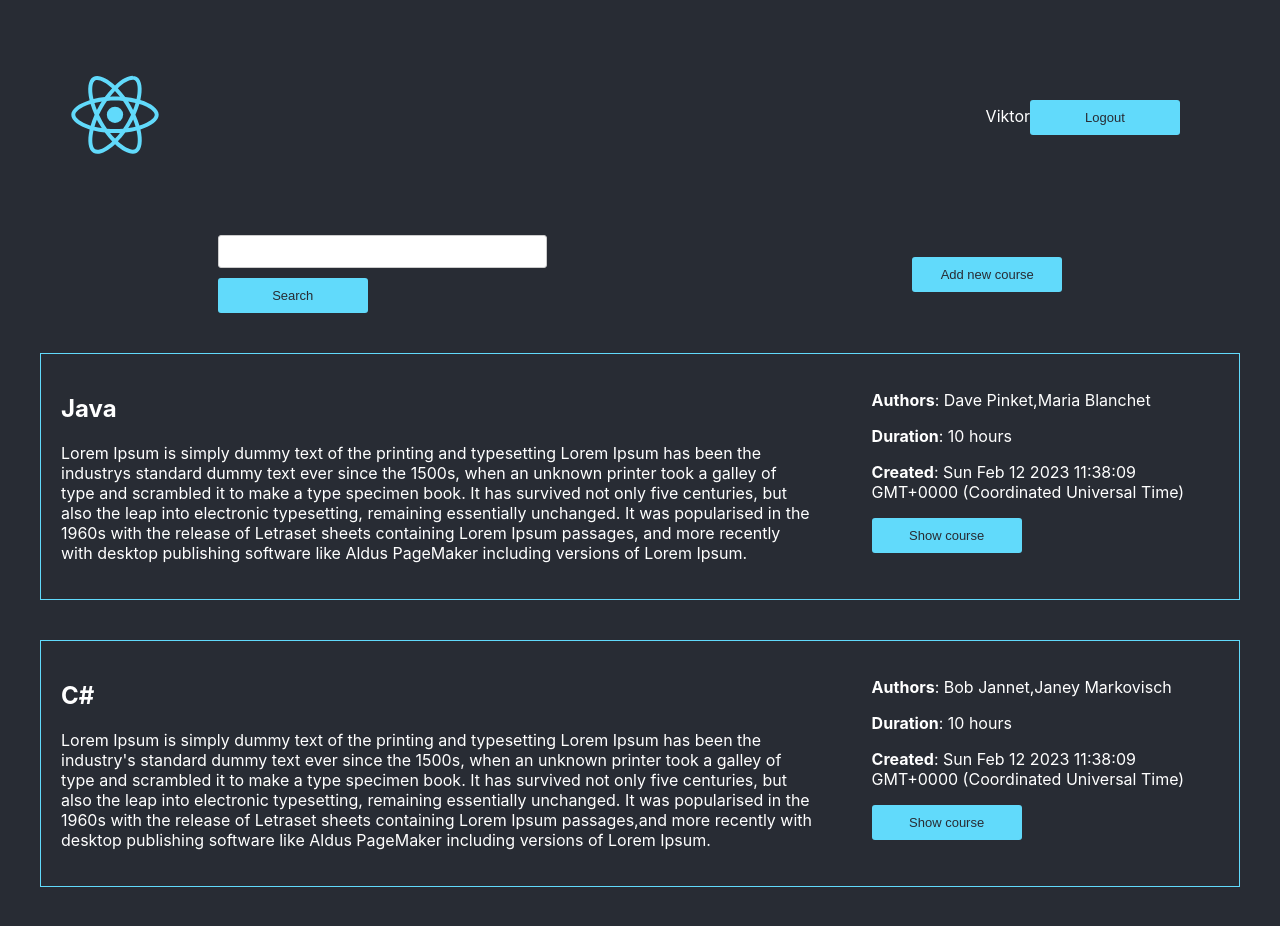
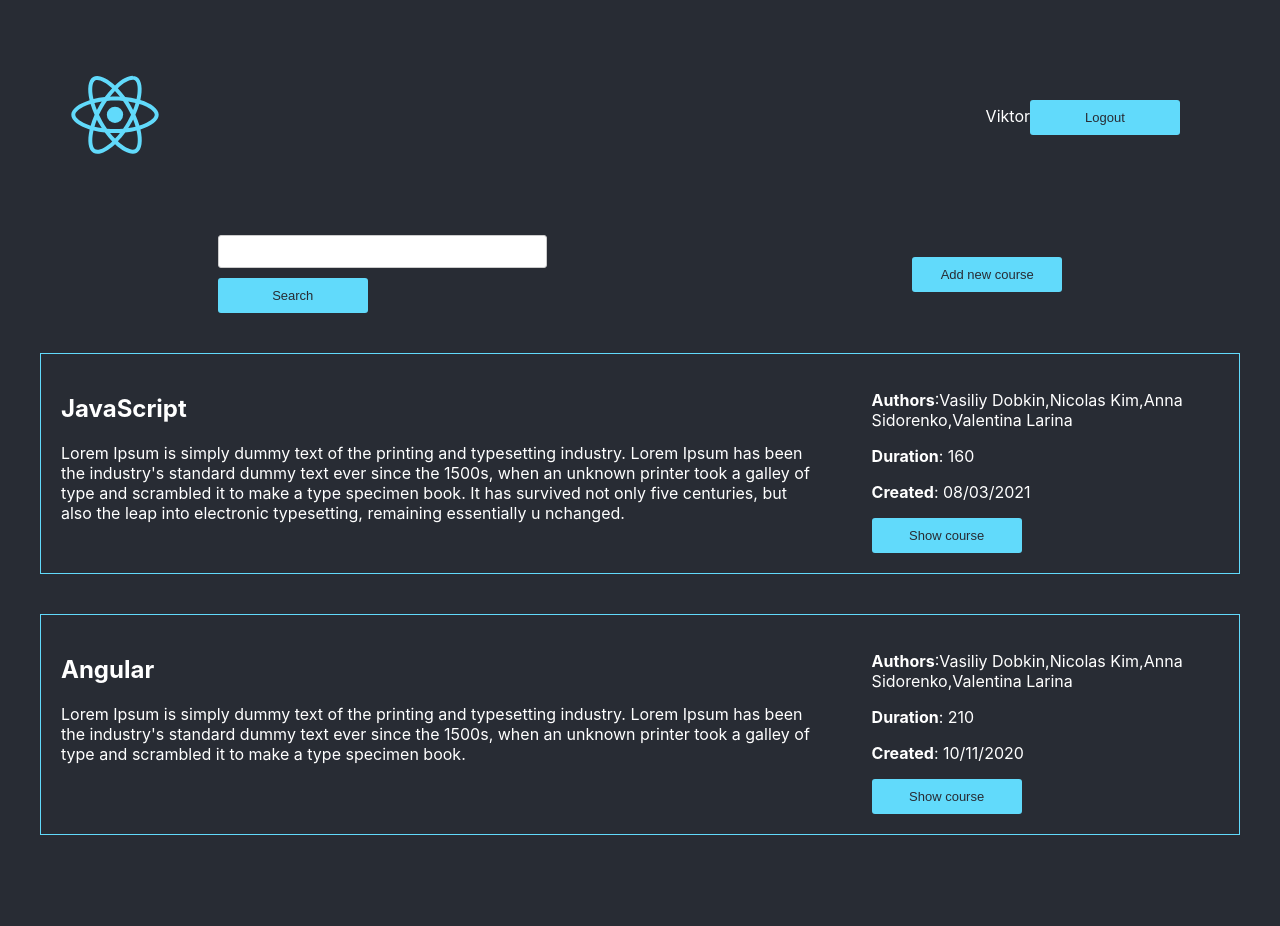
Before and after one commit to viktorgarkusha/course-seller, a React (Create React App) app: page / in a window 1280 px wide. After the commit the page ends 875 px from the top, so only its background shows below. Built offline with nearby package versions, Linux system fonts and the light colour scheme.

Commit message:
Refactoring

```diff
--- a/src/App.tsx
+++ b/src/App.tsx
@@ -13,17 +13,10 @@ function App() {
 			return [...prevState, course];
 		});
 	}, []);
-	const updateCourseHandler = useCallback((course: TCourses) => {
-		setCourses((prevState) => {
-			const index = prevState.findIndex((c) => c.name === course.name);
-			prevState[index] = course;
-			return prevState;
-		});
-	}, []);
 	return (
 		<Layout>
 			<Search onCreate={createCourseHandler} />
-			<Courses courses={courses} updateCourseHandler={updateCourseHandler} />
+			<Courses courses={courses} />
 		</Layout>
 	);
 }
--- a/src/common/Input/Input.tsx
+++ b/src/common/Input/Input.tsx
@@ -1,21 +1,40 @@
+import React from 'react';
+
+import { getAuthorNames } from '../../helpers/getAuthorNames';
+
 import { TCourses } from 'src/types/course';
 import { TInputField } from './../../types/inputField';
 
 export type TInputProps = {
 	course: TCourses;
 	field: TInputField;
-	onChange: (evet) => void;
+	onChangeText: (evet) => void;
 };
 
-const Input = ({ course, field, onChange }: TInputProps) => {
+const Input = ({ course, field, onChangeText }: TInputProps) => {
 	return (
-		<input // TODO: let's disscus on mondey;
-			type={field.type}
-			name={field.name}
-			value={course[field.name] || ''}
-			placeholder={field.placeHolder}
-			onChange={onChange}
-		/>
+		<>
+			<label className='fieldName'>{field.label}</label>
+			{field.type !== 'textarea' && (
+				<input
+					type={field.type}
+					name={field.name}
+					value={course[field.name] || ''}
+					placeholder={field.placeHolder}
+					onChange={onChangeText}
+				/>
+			)}
+			{field.type === 'date' && <i className='fas fa-calendar-alt'></i>}
+			{field.type === 'textarea' && (
+				<textarea
+					rows={3}
+					name={field.name}
+					value={course[field.name] || ''}
+					placeholder={field.placeHolder}
+					onChange={onChangeText}
+				></textarea>
+			)}
+		</>
 	);
 };
 
--- /dev/null
+++ b/src/components/CourseForm/CourseForm.tsx
@@ -0,0 +1,67 @@
+import React, { useState } from 'react';
+
+import { TCourses } from 'src/types/course';
+
+import Button from 'src/common/Button/Button';
+import Input from '../../common/Input/Input';
+
+import { createFormFields } from '../../constants';
+
+import './CourseForm.css';
+
+export type TCreateCourse = {
+	closeHandler: () => void;
+	addNewCourse?: (course: TCourses) => void;
+	course?: TCourses;
+};
+
+const CourseForm = ({ closeHandler, addNewCourse, course }: TCreateCourse) => {
+	const [inputs, setInputs] = useState<TCourses>(
+		!course
+			? {
+					id: '',
+					title: '',
+					description: '',
+					duration: 1,
+					creationDate: '',
+			  }
+			: course
+	);
+	const handleChange = (event) => {
+		const name = event.target.title;
+		let value = event.target.value;
+		if (name === 'authors') {
+			value = value.split(',');
+		}
+		setInputs((values) => ({ ...values, [name]: value }));
+	};
+	return (
+		<div className='testbox'>
+			<form>
+				<div className='banner'>
+					<h1>Add New Course Form</h1>
+				</div>
+				{createFormFields.map((field) => {
+					return (
+						<div className='item'>
+							<Input
+								course={inputs}
+								field={field}
+								onChangeText={handleChange}
+							/>
+						</div>
+					);
+				})}
+				<div className='btn-block'>
+					<Button
+						text={course ? 'Update' : 'Add'}
+						onClick={() => addNewCourse(inputs)}
+					/>
+					<Button text='Cancel' onClick={closeHandler} />
+				</div>
+			</form>
+		</div>
+	);
+};
+
+export default CourseForm;
--- a/src/components/Courses/Courses.tsx
+++ b/src/components/Courses/Courses.tsx
@@ -1,54 +1,24 @@
 import React, { useState } from 'react';
+
 import Button from './../../common/Button/Button';
-import { TCourses } from 'src/types/course';
-import CourseHandler from '../CourseHandler/CourseHandler';
+import CourseForm from '../CourseForm/CourseForm';
 import Modal from 'src/common/Modal/Modal';
+import CourseItem from './components/CourseItem/CourseItem';
+
+import { TCourses } from '../../types/course';
+import { getAuthorNames } from '../../helpers/getAuthorNames';
+
 import './Courses.css';
 
 type TCoursesProps = {
 	courses: TCourses[];
-	updateCourseHandler: (course: TCourses) => void;
 };
 
-function Courses({ courses, updateCourseHandler }: TCoursesProps) {
-	const [openModal, setOpenModal] = useState<boolean>(false);
-	const toggleModal = () => setOpenModal(!openModal);
-	const updateCourse = (toUpdate: TCourses) => {
-		toggleModal();
-		updateCourseHandler(toUpdate);
-	};
+function Courses({ courses }: TCoursesProps) {
 	return (
 		<ul className='courseList'>
 			{courses.map((course) => {
-				return (
-					<li key={course.name} className='courseFlexContainer'>
-						<div className='description'>
-							<h2>{course.name}</h2>
-							<p>{course.description}</p>
-						</div>
-						<div className='information'>
-							<p>
-								<strong>Authors</strong>: {course.authors.join(',')}
-							</p>
-							<p>
-								<strong>Duration</strong>: {course.duration}
-							</p>
-							<p>
-								<strong>Created</strong>: {course.created}
-							</p>
-							<Button text='Show course' onClick={toggleModal} />
-							{openModal && (
-								<Modal>
-									<CourseHandler
-										closeHandler={toggleModal}
-										addNewCourse={updateCourse}
-										course={course}
-									/>
-								</Modal>
-							)}
-						</div>
-					</li>
-				);
+				return <CourseItem course={course} />;
 			})}
 		</ul>
 	);
--- /dev/null
+++ b/src/components/Courses/components/CourseItem/CourseItem.tsx
@@ -0,0 +1,44 @@
+import React from 'react';
+
+import Button from '../../../../common/Button/Button';
+import CourseForm from '../../../CourseForm/CourseForm';
+import Modal from '../../../../common/Modal/Modal';
+
+import { TCourses } from '../../../../types/course';
+import { useToggle } from '../../../../hooks/useToggle';
+import { getAuthorNames } from '../../../../helpers/getAuthorNames';
+
+export type TCourseItem = {
+	course: TCourses;
+};
+
+const CourseItem = ({ course }) => {
+	const [open, toggle] = useToggle();
+	return (
+		<li key={course.id} className='courseFlexContainer'>
+			<div className='description'>
+				<h2>{course.title}</h2>
+				<p>{course.description}</p>
+			</div>
+			<div className='information'>
+				<p>
+					<strong>Authors</strong>:{getAuthorNames(course.authors)}
+				</p>
+				<p>
+					<strong>Duration</strong>: {course.duration}
+				</p>
+				<p>
+					<strong>Created</strong>: {course.creationDate}
+				</p>
+				<Button text='Show course' onClick={toggle} />
+				{open && (
+					<Modal>
+						<CourseForm closeHandler={toggle} course={course} />
+					</Modal>
+				)}
+			</div>
+		</li>
+	);
+};
+
+export default React.memo(CourseItem);
--- a/src/components/Search/Search.tsx
+++ b/src/components/Search/Search.tsx
@@ -2,7 +2,7 @@ import React, { useState } from 'react';
 import Button from 'src/common/Button/Button';
 import { TCourses } from 'src/types/course';
 import Modal from 'src/common/Modal/Modal';
-import CourseHandler from '../CourseHandler/CourseHandler';
+import CourseForm from '../CourseForm/CourseForm';
 import './Search.css';
 
 export type SearchProps = {
@@ -26,10 +26,7 @@ const Search = ({ onCreate }) => {
 			<Button text='Add new course' onClick={toggleModal} />
 			{openModal && (
 				<Modal>
-					<CourseHandler
-						closeHandler={toggleModal}
-						addNewCourse={addNewCourse}
-					/>
+					<CourseForm closeHandler={toggleModal} addNewCourse={addNewCourse} />
 				</Modal>
 			)}
 		</div>
--- a/src/constants.ts
+++ b/src/constants.ts
@@ -1,52 +1,55 @@
 import TCreateForm from './types/createForm';
+
+export const mockedAuthorsList = [
+	{
+		id: '27cc3006-e93a-4748-8ca8-73d06aa93b6d',
+		name: 'Vasiliy Dobkin',
+	},
+	{
+		id: 'f762978b-61eb-4096-812b-ebde22838167',
+		name: 'Nicolas Kim',
+	},
+	{
+		id: 'df32994e-b23d-497c-9e4d-84e4dc02882f',
+		name: 'Anna Sidorenko',
+	},
+	{
+		id: '095a1817-d45b-4ed7-9cf7-b2417bcbf748',
+		name: 'Valentina Larina',
+	},
+];
 
 export const courses = [
 	{
-		name: 'Java',
-		description:
-			'Lorem Ipsum is simply dummy text of the printing and typesetting ' +
-			'Lorem Ipsum has been the industrys standard dummy text ' +
-			'ever since the 1500s, when an unknown printer took a galley of type ' +
-			'and scrambled it to make a type specimen book. It has survived not ' +
-			'only five centuries, but also the leap into electronic typesetting, ' +
-			'remaining essentially unchanged. It was popularised in the 1960s ' +
-			'with the release of Letraset sheets containing Lorem Ipsum passages, ' +
-			'and more recently with desktop publishing software like Aldus ' +
-			'PageMaker including versions of Lorem Ipsum.',
-		authors: ['Dave Pinket', 'Maria Blanchet'],
-		duration: '10 hours',
-		created: new Date().toString(),
+		id: 'de5aaa59-90f5-4dbc-b8a9-aaf205c551ba',
+		title: 'JavaScript',
+		description: `Lorem Ipsum is simply dummy text of the printing and typesetting industry. Lorem Ipsum
+					  has been the industry's standard dummy text ever since the 1500s, when an unknown
+					  printer took a galley of type and scrambled it to make a type specimen book. It has survived
+					  not only five centuries, but also the leap into electronic typesetting, remaining essentially u
+					  nchanged.`,
+		creationDate: '08/03/2021',
+		duration: 160,
+		authors: mockedAuthorsList,
 	},
 	{
-		name: 'C#',
-		description:
-			'Lorem Ipsum is simply dummy text of the printing and typesetting ' +
-			"Lorem Ipsum has been the industry's standard dummy text " +
-			'ever since the 1500s, when an unknown printer took a galley of type ' +
-			'and scrambled it to make a type specimen book. It has survived not ' +
-			'only five centuries, but also the leap into electronic typesetting, ' +
-			'remaining essentially unchanged. It was popularised in the 1960s ' +
-			'with the release of Letraset sheets containing Lorem Ipsum passages,' +
-			'and more recently with desktop publishing software like Aldus ' +
-			'PageMaker including versions of Lorem Ipsum.',
-		authors: ['Bob Jannet', 'Janey Markovisch'],
-		duration: '10 hours',
-		created: new Date().toString(),
+		id: 'b5630fdd-7bf7-4d39-b75a-2b5906fd0916',
+		title: 'Angular',
+		description: `Lorem Ipsum is simply dummy text of the printing and typesetting industry. Lorem Ipsum
+					  has been the industry's standard dummy text ever since the 1500s, when an unknown
+					  printer took a galley of type and scrambled it to make a type specimen book.`,
+		creationDate: '10/11/2020',
+		duration: 210,
+		authors: mockedAuthorsList,
 	},
 ];
 
 export const createFormFields: TCreateForm[] = [
 	{
-		name: 'name',
+		name: 'title',
 		label: 'Course name',
 		type: 'text',
 		placeHolder: 'Course name',
-	},
-	{
-		name: 'authors',
-		label: 'Authors',
-		type: 'text',
-		placeHolder: 'Mat Worren, Billy Pop',
 	},
 	{
 		name: 'duration',
--- /dev/null
+++ b/src/helpers/getAuthorNames.ts
@@ -0,0 +1,4 @@
+import { TAuthor } from '../types/course';
+
+export const getAuthorNames = (authors: TAuthor[]) =>
+	authors?.map((author) => author.name).join(',');
--- /dev/null
+++ b/src/hooks/useToggle.ts
@@ -0,0 +1,8 @@
+import { useState, useCallback } from 'react';
+
+export const useToggle = () => {
+	const [open, setOpen] = useState<boolean>(false);
+	const toggle = () =>
+		useCallback(() => setOpen((prevState) => !prevState), []);
+	return [open, toggle];
+};
```
Also changed, not shown: src/components/CourseHandler/CourseHandler.tsx (deleted, +0 -80 lines), src/types/course.ts (+10 -4 lines), src/components/CourseForm/CourseForm.css (renamed from src/components/CourseHandler/CourseHandler.css).
